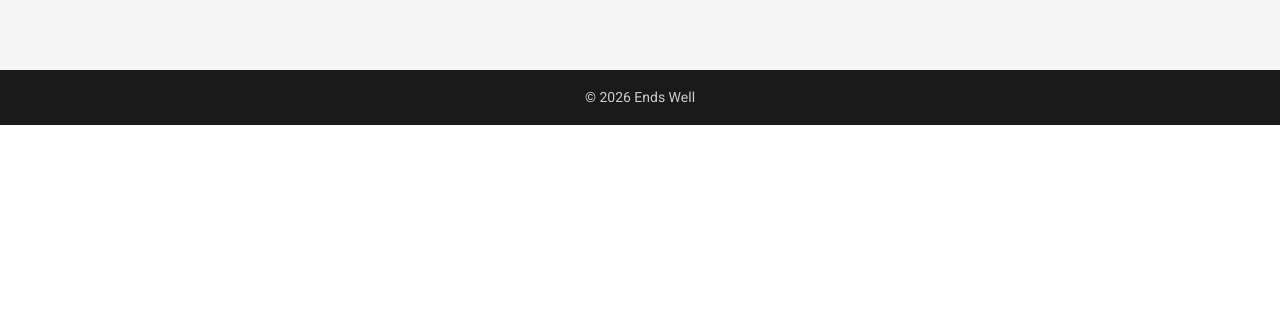
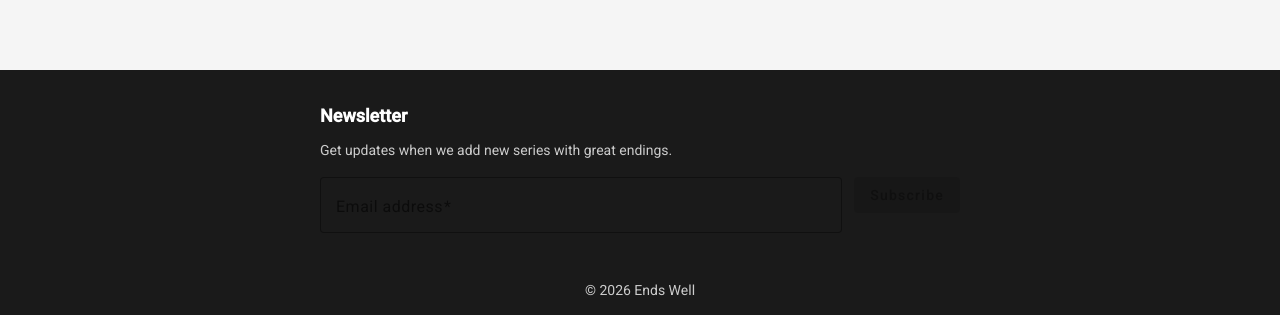
Before and after one commit to walkingriver/ends-well, an Angular app: page / in a window 1280 px wide. Shown: the part 1122-1437 px from the top of the page. Before the commit the page ends 1247 px from the top, so only its background shows below. Built offline with nearby package versions, Linux system fonts and the light colour scheme.

Commit message:
Add apprentice ch. 19 checkpoint: footer newsletter validation.

```diff
--- a/src/app/shared/components/footer/footer.component.html
+++ b/src/app/shared/components/footer/footer.component.html
@@ -1,3 +1,51 @@
 <footer class="footer">
-  <p>&copy; {{ year }} Ends Well</p>
+  <div class="footer-content">
+    <section class="newsletter" aria-labelledby="newsletter-heading">
+      <h2 id="newsletter-heading">Newsletter</h2>
+      <p>Get updates when we add new series with great endings.</p>
+
+      <form
+        #subscribeForm="ngForm"
+        class="newsletter-form"
+        (ngSubmit)="onSubscribe(subscribeForm)"
+        novalidate
+      >
+        <mat-form-field appearance="outline" class="email-field">
+          <mat-label>Email address</mat-label>
+          <input
+            matInput
+            type="email"
+            name="email"
+            required
+            email
+            [(ngModel)]="subscribeEmail"
+            #emailField="ngModel"
+            autocomplete="email"
+          />
+          @if (emailField.invalid && (emailField.dirty || emailField.touched)) {
+            @if (emailField.errors?.['required']) {
+              <mat-error>Email is required</mat-error>
+            } @else if (emailField.errors?.['email']) {
+              <mat-error>Enter a valid email address</mat-error>
+            }
+          }
+        </mat-form-field>
+
+        <button
+          mat-raised-button
+          color="primary"
+          type="submit"
+          [disabled]="subscribeForm.invalid"
+        >
+          Subscribe
+        </button>
+
+        @if (subscribeSuccess) {
+          <p class="success-message" role="status">Thanks — you're on the list!</p>
+        }
+      </form>
+    </section>
+  </div>
+
+  <p class="copyright">&copy; {{ year }} Ends Well</p>
 </footer>
--- a/src/app/shared/components/footer/footer.component.scss
+++ b/src/app/shared/components/footer/footer.component.scss
@@ -1,7 +1,48 @@
 .footer {
-  padding: 1rem;
-  text-align: center;
+  padding: 2rem 1rem 1rem;
   background: #1a1a1a;
   color: #ccc;
+}
+
+.footer-content {
+  max-width: 40rem;
+  margin: 0 auto 1.5rem;
+}
+
+.newsletter {
+  h2 {
+    margin: 0 0 0.5rem;
+    font-size: 1.125rem;
+    color: #fff;
+  }
+
+  p {
+    margin: 0 0 1rem;
+    font-size: 0.875rem;
+  }
+}
+
+.newsletter-form {
+  display: flex;
+  flex-wrap: wrap;
+  align-items: flex-start;
+  gap: 0.75rem;
+}
+
+.email-field {
+  flex: 1 1 14rem;
+  min-width: 0;
+}
+
+.success-message {
+  flex: 1 1 100%;
+  margin: 0;
+  color: #a5d6a7;
   font-size: 0.875rem;
 }
+
+.copyright {
+  margin: 0;
+  text-align: center;
+  font-size: 0.875rem;
+}
--- a/src/app/shared/components/footer/footer.component.ts
+++ b/src/app/shared/components/footer/footer.component.ts
@@ -1,10 +1,26 @@
 import { Component } from '@angular/core';
+import { FormsModule, NgForm } from '@angular/forms';
+import { MatButtonModule } from '@angular/material/button';
+import { MatFormFieldModule } from '@angular/material/form-field';
+import { MatInputModule } from '@angular/material/input';
 
 @Component({
   selector: 'app-footer',
+  imports: [FormsModule, MatFormFieldModule, MatInputModule, MatButtonModule],
   templateUrl: './footer.component.html',
   styleUrl: './footer.component.scss',
 })
 export class FooterComponent {
   year = new Date().getFullYear();
+  subscribeEmail = '';
+  subscribeSuccess = false;
+
+  onSubscribe(form: NgForm): void {
+    if (form.invalid) {
+      return;
+    }
+
+    this.subscribeSuccess = true;
+    form.resetForm();
+  }
 }
```
